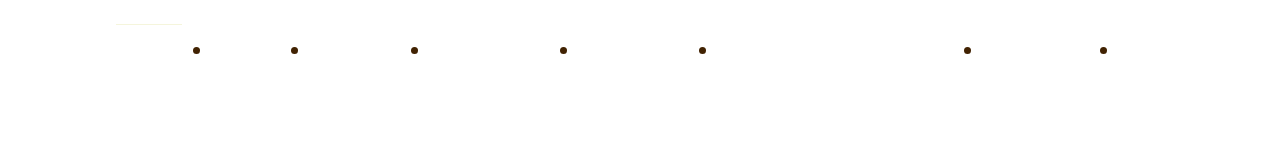
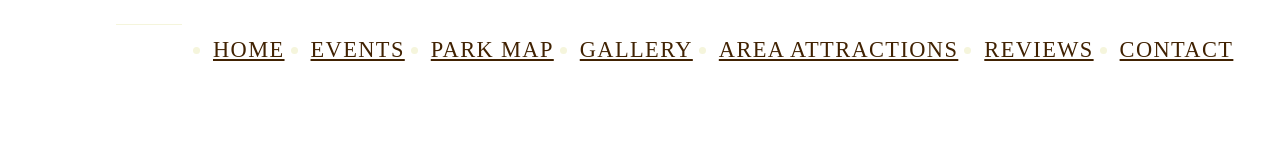
Before and after one commit to dherbert1/FCParks, a plain HTML site: page index.html in a window 1280 px wide. Drawn offline with Linux system fonts and the light colour scheme.

Commit message:
Color Change 2

```diff
--- a/index-style.css
+++ b/index-style.css
@@ -115,7 +115,7 @@
   width: 100%;
   background: transparent;
   z-index: 4;
-  color: var(--dark-brown-cl);
+  color: var(--main-cl);
 }
 .header .container {
   font-size: var(--fs-txtmenu);
@@ -135,7 +135,7 @@
   gap: var(--gap);
 }
 .header .container .header__menu li:not(:first-child) a {
-  color: var(--white-cl);
+  color: var(--dark-brown-cl);
   transition: var(--duration);
 }
 .header .container .header__menu li:not(:first-child) a:after {
```
